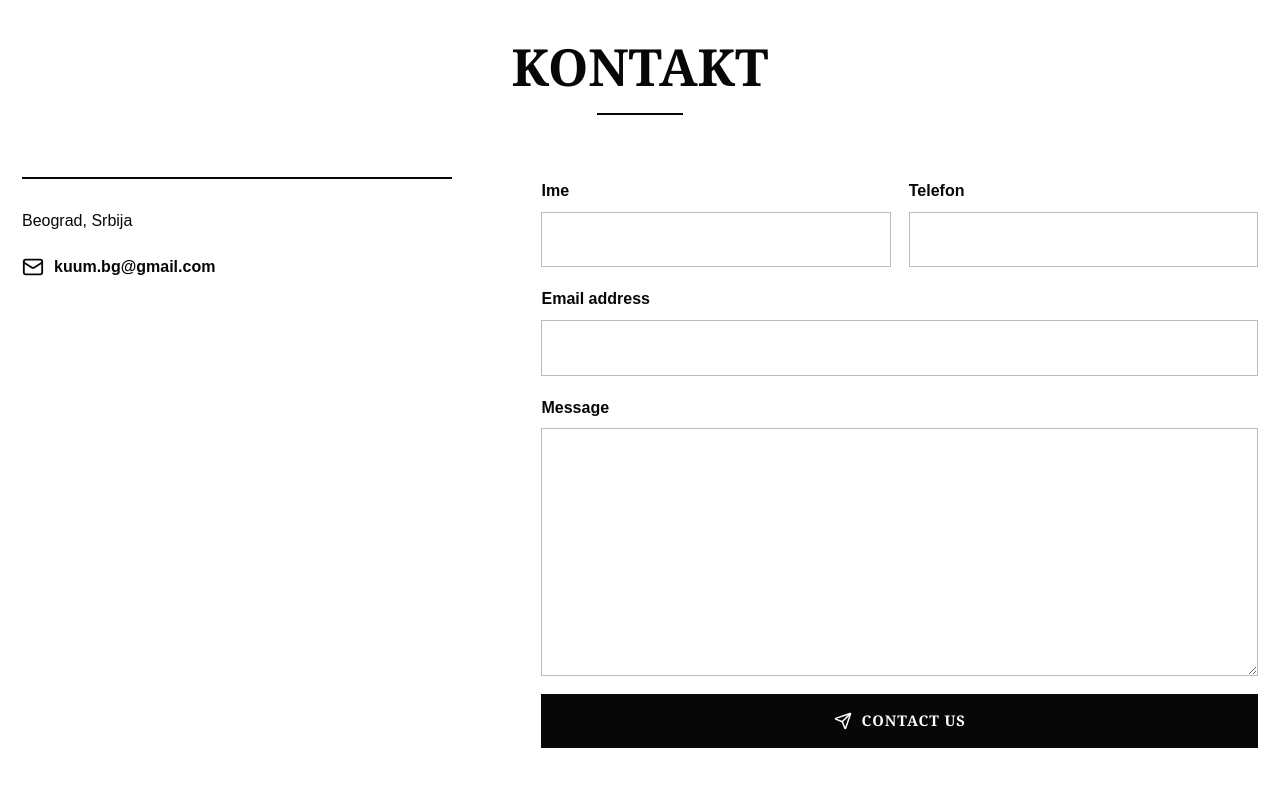
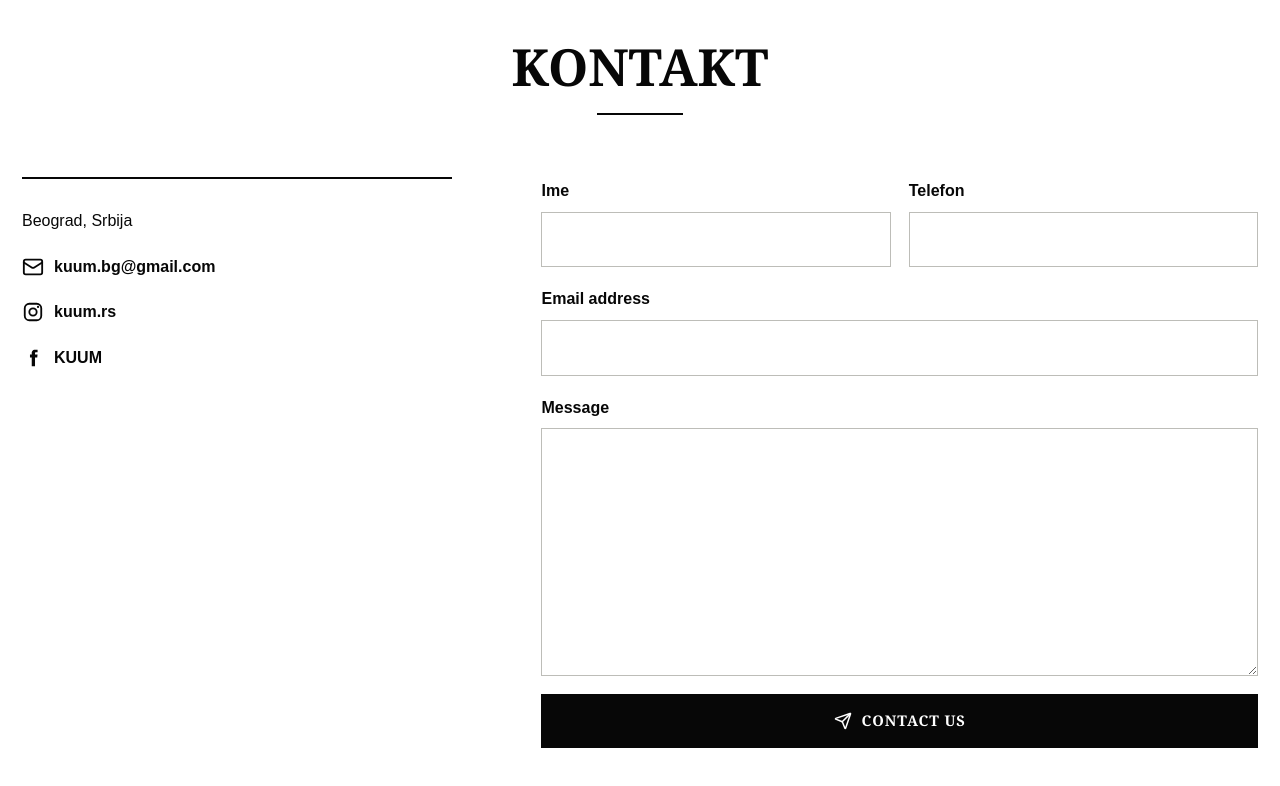
Before and after one commit to seVaa05/kuum-website, a React (Vite) app in the folder frontend/: page /kontakt in a window 1280 px wide. Shown: the part 683-1469 px from the top of the page. Built offline with nearby package versions, Linux system fonts and the light colour scheme.

Commit message:
sitne promene

```diff
--- a/frontend/src/pages/Contact/ContactPage.tsx
+++ b/frontend/src/pages/Contact/ContactPage.tsx
@@ -8,6 +8,20 @@ import { images } from '../../data/images'
 import { usePageTitle } from '../../hooks/usePageTitle'
 import { contactService } from '../../services/contactService'
 import type { ContactMessage } from '../../types/contact'
+
+const instagramIcon = (
+  <svg viewBox="0 0 24 24" aria-hidden="true">
+    <rect x="3" y="3" width="18" height="18" rx="5" />
+    <circle cx="12" cy="12" r="4" />
+    <circle cx="17.5" cy="6.5" r="1.2" fill="currentColor" stroke="none" />
+  </svg>
+)
+
+const facebookIcon = (
+  <svg viewBox="0 0 24 24" aria-hidden="true">
+    <path d="M14.2 8.2V6.7c0-.72.48-.9.82-.9H17V3h-2.7c-3 0-3.67 2.25-3.67 3.68V8.2H8.7v3.16h1.93V21h3.57v-9.64h2.42L16.95 8.2Z" fill="currentColor" stroke="none" />
+  </svg>
+)
 
 export function ContactPage() {
   usePageTitle('KUUM | Kontakt')
@@ -51,6 +65,8 @@ export function ContactPage() {
           <div className="contact-info">
             <p>Beograd, Srbija</p>
             <a className="contact-email" href="mailto:kuum.bg@gmail.com"><Mail size={22} aria-hidden="true" /> kuum.bg@gmail.com</a>
+            <a className="contact-instagram" href="https://www.instagram.com/kuum.rs/" target="_blank" rel="noopener noreferrer" aria-label="KUUM Instagram">{instagramIcon} kuum.rs</a>
+            <a className="contact-facebook" href="https://www.facebook.com/people/KUUM-Kulturno-umetni%C4%8Dko-udru%C5%BEenje-mladih/61564491359717/?locale=sr_RS" target="_blank" rel="noopener noreferrer" aria-label="KUUM Facebook">{facebookIcon} KUUM</a>
             <SocialLinks />
           </div>
           <form className="contact-form" onSubmit={submit} noValidate>
--- a/frontend/src/pages/Home/HomePage.tsx
+++ b/frontend/src/pages/Home/HomePage.tsx
@@ -91,7 +91,7 @@ export function HomePage() {
 
       <section className="section">
         <Container>
-          <SectionTitle title="Događaji" action={<div className="tabs"><span>Upcoming Events</span><span>Past Events</span></div>} />
+          <SectionTitle title="Događaji" action={<div className="tabs"><span>All Events</span></div>} />
           <div className="grid grid--3">{upcoming.map((event) => <EventCard key={event.id} event={event} />)}</div>
           {past.length > 0 && <div className="grid grid--2 past-events">{past.map((event) => <EventCard key={event.id} event={event} />)}</div>}
         </Container>
--- a/frontend/src/styles/global.css
+++ b/frontend/src/styles/global.css
@@ -813,12 +813,25 @@ h3 {
   min-width: 0;
 }
 
-.contact-email {
+.contact-email,
+.contact-instagram,
+.contact-facebook {
   display: inline-flex;
   align-items: center;
   gap: 10px;
   font-weight: 700;
   overflow-wrap: anywhere;
+}
+
+.contact-instagram svg,
+.contact-facebook svg {
+  width: 22px;
+  height: 22px;
+  flex: 0 0 22px;
+  color: var(--black);
+  stroke: currentColor;
+  fill: none;
+  stroke-width: 2;
 }
 
 .contact-form {
```
